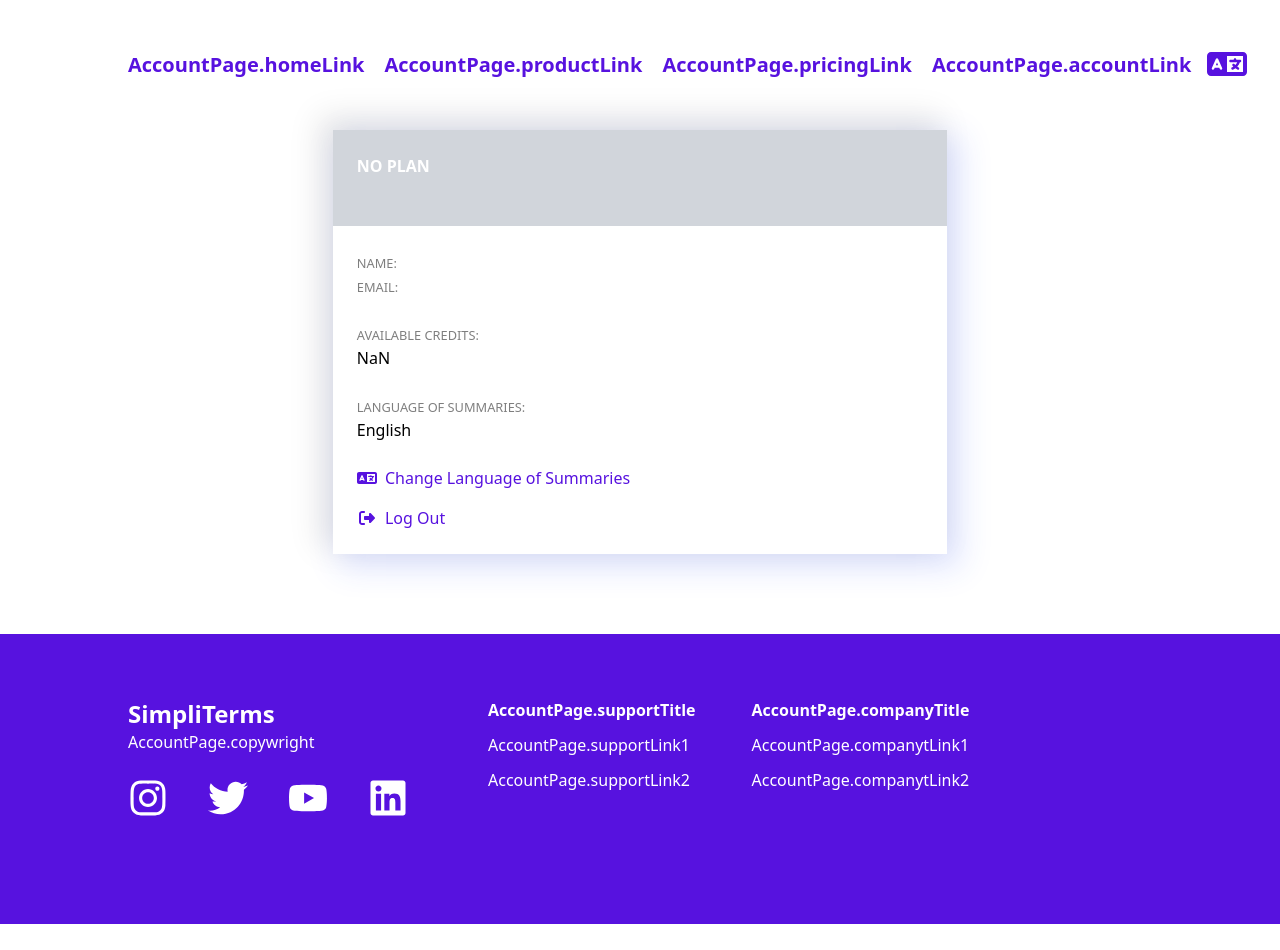
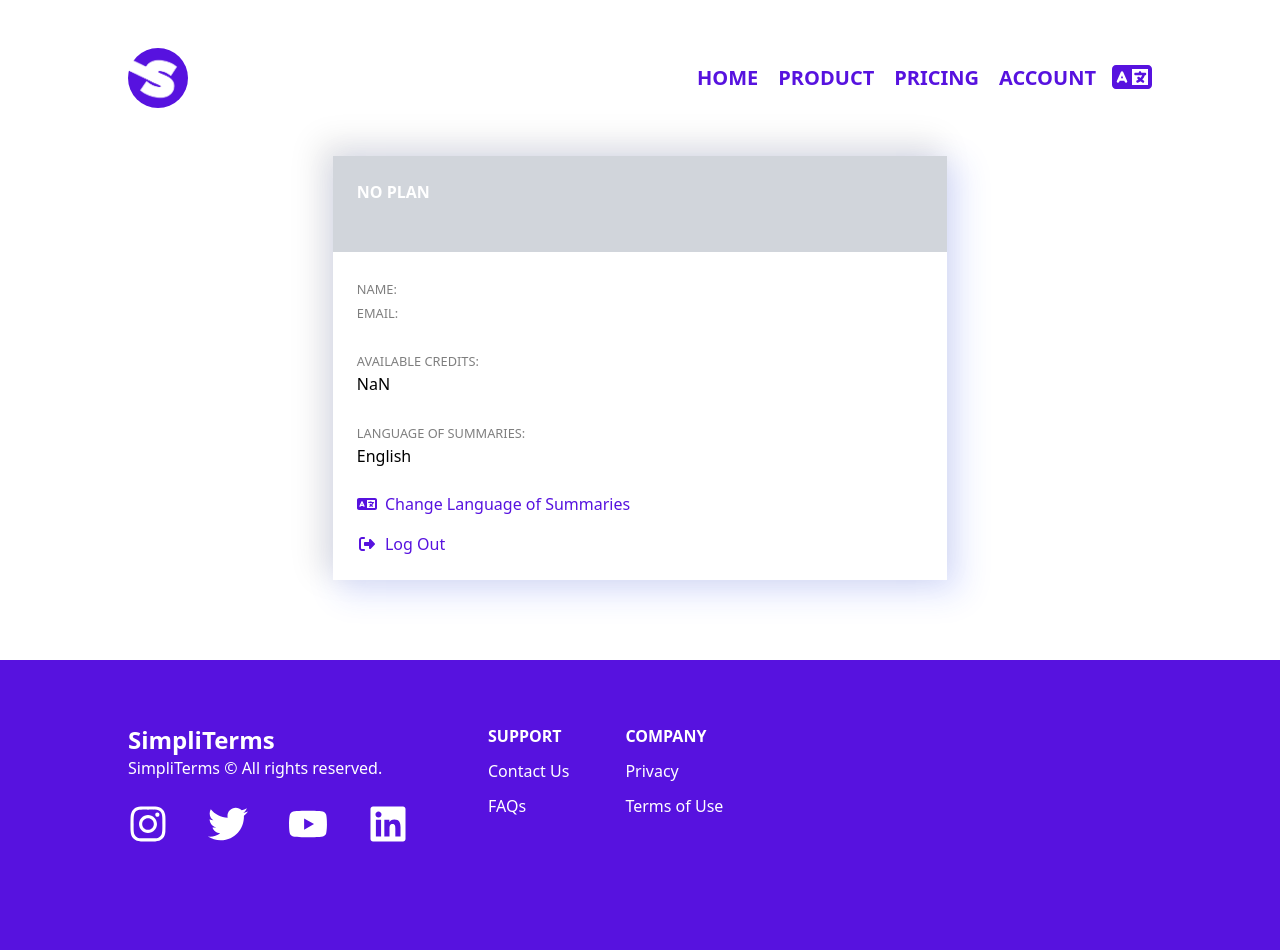
Before and after one commit to andevbonilla/simpliterms-frontend-internationalization, a Next.js app: page /en/account in a window 1280 px wide. Before the commit the page ends 924 px from the top, so only its background shows below. Built offline with nearby package versions, Linux system fonts and the light colour scheme.

Commit message:
erros in translations texts resolved

```diff
--- a/src/app/[locale]/account/page.tsx
+++ b/src/app/[locale]/account/page.tsx
@@ -4,6 +4,8 @@
 const AccountPage = () => {
 
     const accounti18n = useTranslations('AccountPage');
+    const footeri18n = useTranslations('Footer');
+    const navbari18n = useTranslations('Navbar');
 
     return (
         <AccountWraper
@@ -16,17 +18,19 @@
             logOutButton={accounti18n("logOutButton")}
             changeLanguage={accounti18n("changeLanguage")}
             selectNewLanguage={accounti18n("selectNewLanguage")}
-            homeLink={accounti18n("homeLink")}
-            productLink={accounti18n("productLink")}
-            pricingLink={accounti18n("pricingLink")}
-            accountLink={accounti18n("accountLink")}
-            copywright={accounti18n("copywright")}
-            supportTitle={accounti18n("supportTitle")}
-            supportLink1={accounti18n("supportLink1")}
-            supportLink2={accounti18n("supportLink2")}
-            companyTitle={accounti18n("companyTitle")}
-            companytLink1={accounti18n("companytLink1")}
-            companytLink2={accounti18n("companytLink2")}
+
+            homeLink={navbari18n("homeLink")}
+            productLink={navbari18n("productLink")}
+            pricingLink={navbari18n("pricingLink")}
+            accountLink={navbari18n("accountLink")}
+
+            copywright={footeri18n("copywright")}
+            supportTitle={footeri18n("supportTitle")}
+            supportLink1={footeri18n("supportLink1")}
+            supportLink2={footeri18n("supportLink2")}
+            companyTitle={footeri18n("companyTitle")}
+            companytLink1={footeri18n("companytLink1")}
+            companytLink2={footeri18n("companytLink2")}
         />
 
     )
--- a/src/app/[locale]/terms-of-use/page.tsx
+++ b/src/app/[locale]/terms-of-use/page.tsx
@@ -12,7 +12,7 @@
 const TermsOfUse = () => {
 
   const footeri18n = useTranslations('Footer');
-  const navbari18n = useTranslations('Navbar'); 4
+  const navbari18n = useTranslations('Navbar');
   const termsi18n = useTranslations('TermsAndConditionsPage');
 
   return (
```
